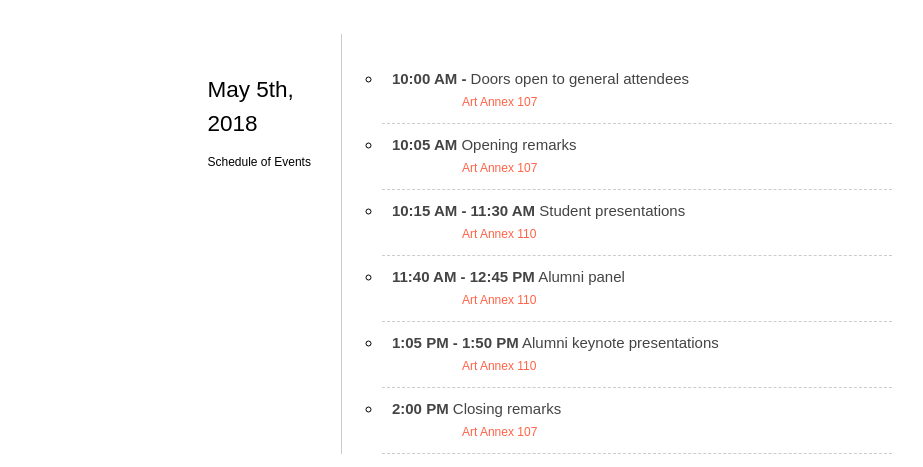
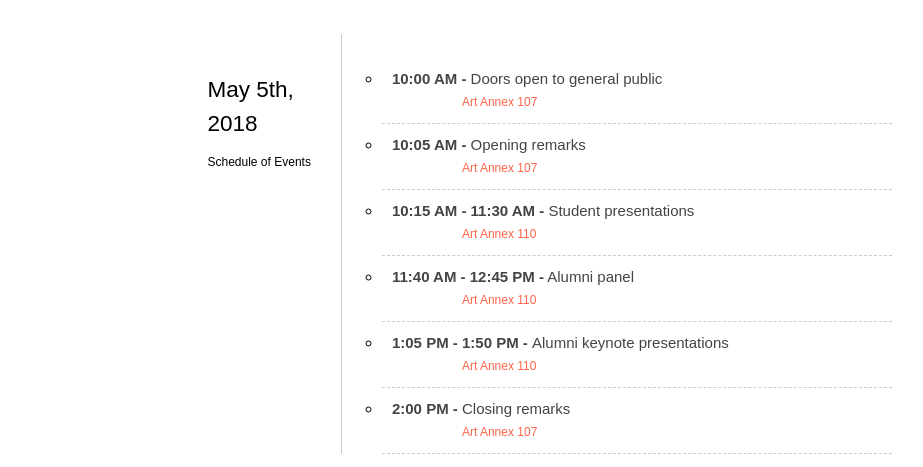
Before and after one commit to ucddesigncareerfair/ucd_dcf_2018_v2, a plain HTML site: page dcf.html in a window 1280 px wide. Shown: the part 788-1255 px from the top of the page, without its empty margins (60-983 px from the left). Drawn offline with nearby package versions, Linux system fonts and the light colour scheme; some packages are replaced by stand-ins of ours.

Commit message:
schedule edits

```diff
--- a/dcf.html
+++ b/dcf.html
@@ -66,7 +66,7 @@
             <li>
               <a href="#">
           <span class="event-time">10:00 AM - </span>
-          <span class="event-name">Doors open to general attendees</span>
+          <span class="event-name">Doors open to general public</span>
           <br />
           <span class="event-location"> Art Annex 107</span>
         </a>
@@ -74,7 +74,7 @@
 
             <li>
               <a href="#">
-          <span class="event-time">10:05 AM</span>
+          <span class="event-time">10:05 AM - </span>
           <span class="event-name">Opening remarks</span>
           <br />
           <span class="event-location"> Art Annex 107</span>
@@ -83,7 +83,7 @@
 
             <li>
               <a href="#">
-          <span class="event-time">10:15 AM - 11:30 AM</span>
+          <span class="event-time">10:15 AM - 11:30 AM - </span>
           <span class="event-name">Student presentations</span>
           <br />
           <span class="event-location"> Art Annex 110</span>
@@ -92,7 +92,7 @@
 
             <li>
               <a href="#">
-          <span class="event-time">11:40 AM - 12:45 PM</span>
+          <span class="event-time">11:40 AM - 12:45 PM -</span>
           <span class="event-name">Alumni panel</span>
           <br />
           <span class="event-location"> Art Annex 110</span>
@@ -101,7 +101,7 @@
 
             <li>
               <a href="#">
-          <span class="event-time">1:05 PM - 1:50 PM</span>
+          <span class="event-time">1:05 PM - 1:50 PM - </span>
           <span class="event-name">Alumni keynote presentations</span>
           <br />
           <span class="event-location"> Art Annex 110</span>
@@ -110,7 +110,7 @@
 
             <li>
               <a href="#">
-          <span class="event-time">2:00 PM</span>
+          <span class="event-time">2:00 PM - </span>
           <span class="event-name">Closing remarks</span>
           <br />
           <span class="event-location"> Art Annex 107</span>
```
